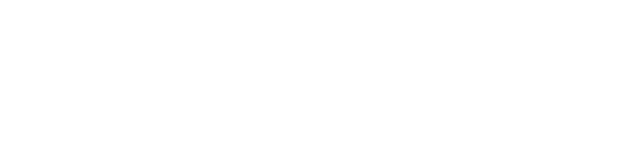
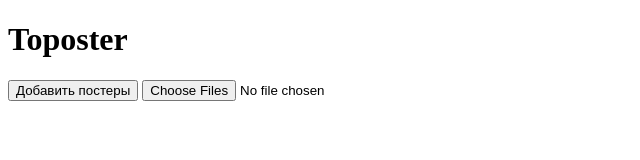
Before and after one commit to Sverkhchelovek92/toposter, a plain HTML site: page index.html in a window 1280 px wide. Shown: the whole page, without its empty margins (0-640 px from the left). Drawn offline with Linux system fonts and the light colour scheme.

Commit message:
basic html

```diff
--- a/index.html
+++ b/index.html
@@ -4,6 +4,19 @@
     <meta charset="UTF-8" />
     <meta name="viewport" content="width=device-width, initial-scale=1.0" />
     <title>Toposter</title>
+    <link rel="stylesheet" href="styles.css" />
   </head>
-  <body></body>
+  <body>
+    <h1>Toposter</h1>
+
+    <div class="toolbar">
+      <button id="addPostersButton">Добавить постеры</button>
+
+      <input id="posterInput" type="file" accept="image/*" multiple />
+    </div>
+
+    <div id="posterGrid"></div>
+
+    <script src="script.js"></script>
+  </body>
 </html>
```
Also changed, not shown: script.js (added), styles.css (added).
